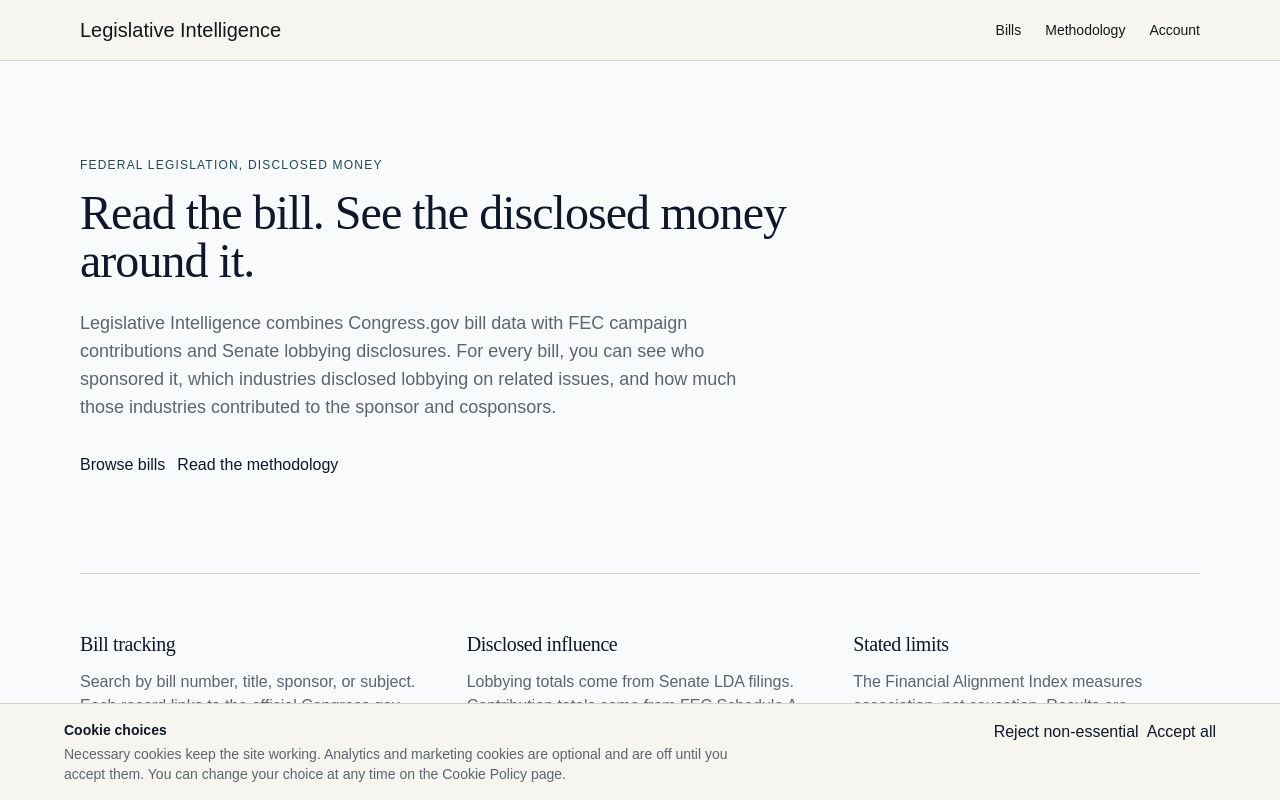
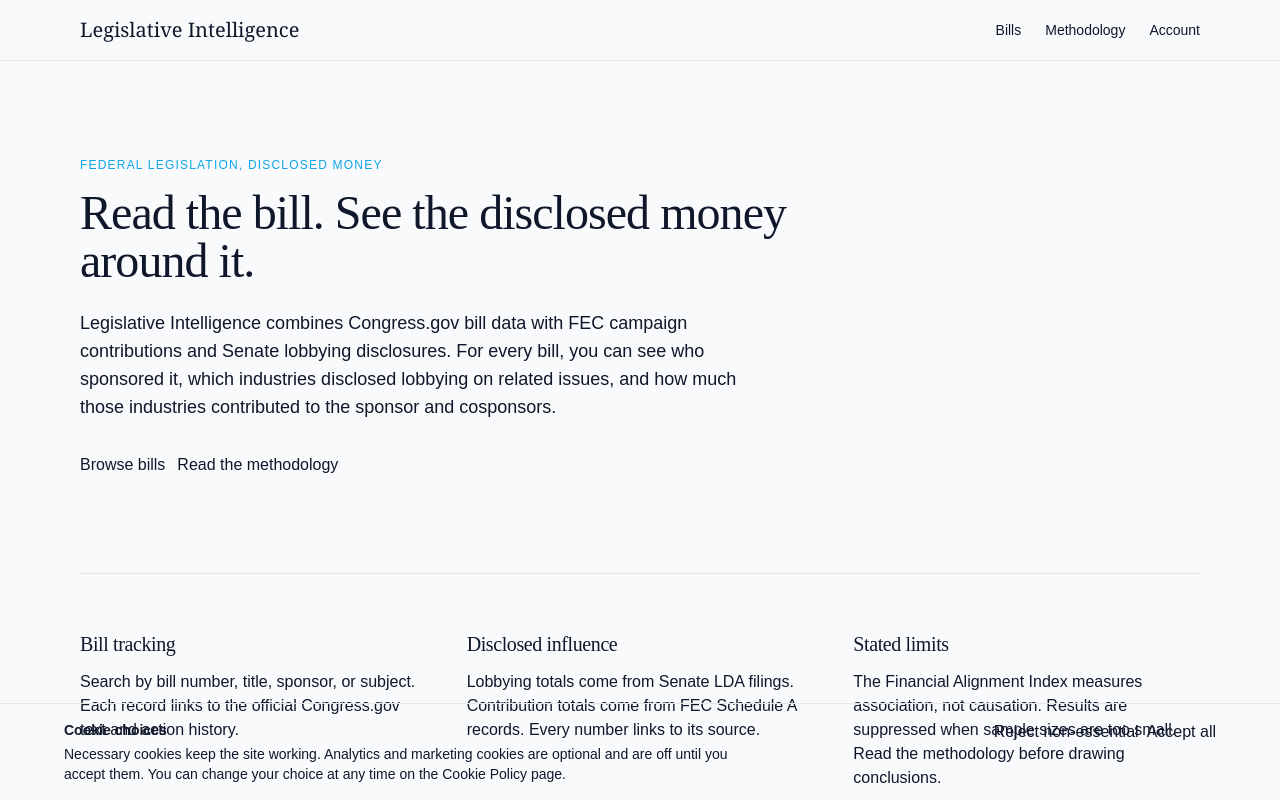
Before and after one commit to MajaJZ/legislative-intelligence, a Next.js app in the folder app/web/: page / in a window 1280 px wide. Shown: the top 800 px of the page. Built offline with nearby package versions, Linux system fonts and the light colour scheme.

Commit message:
Refactor Tailwind CSS config for improved readability

```diff
--- a/app/web/tailwind.config.ts
+++ b/app/web/tailwind.config.ts
@@ -1,36 +1,26 @@
 import type { Config } from "tailwindcss";
 
 const config: Config = {
-  content: ["./app/**/*.{ts,tsx}", "./components/**/*.{ts,tsx}"],
+  content: [
+    "./app/**/*.{ts,tsx}",
+    "./components/**/*.{ts,tsx}",
+  ],
   theme: {
     extend: {
       colors: {
-        paper: "#F7F5EF",
-        ink: "#14181C",
-        muted: "#5B6570",
-        line: "#D6D2C8",
-        accent: "#1E4A5A",
-        warn: "#8A3B2E",
-        positive: "#2F6B4F",
+        navy: "#0F172A",
+        slate: "#475569",
+        accent: "#0EA5E9", /* Sharp, professional blue */
         panel: "#FFFFFF",
-      },
-      fontFamily: {
-        serif: ["Source Serif 4 Variable", "Georgia", "serif"],
-        sans: ["Inter Variable", "system-ui", "sans-serif"],
-        mono: ["IBM Plex Mono", "monospace"],
+        border: "#E2E8F0",
       },
       borderRadius: {
-        DEFAULT: "2px",
+        DEFAULT: "2px", /* Sharp corners, no pills */
         sm: "2px",
         md: "2px",
-        lg: "2px",
-      },
-      boxShadow: {
-        none: "none",
       },
     },
   },
   plugins: [],
 };
-
 export default config;
```
